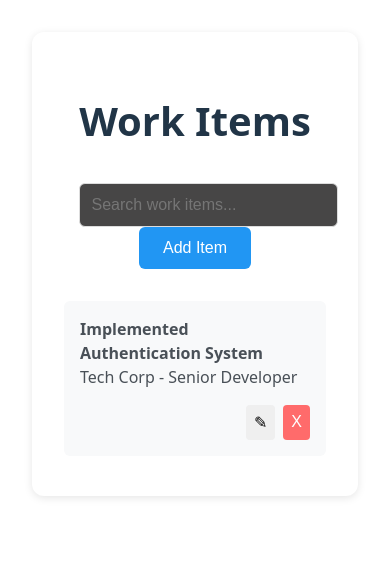
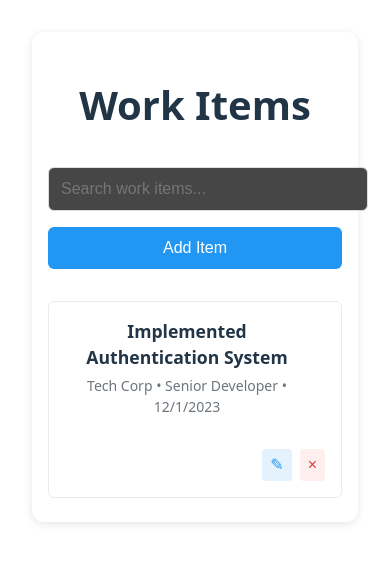
Before and after one commit to TeddyBonkerz/lister, a React (Vite) app: page / in a window 390 px wide. Shown: the top 562 px of the page. Built offline with nearby package versions, Linux system fonts and the light colour scheme.

Commit message:
PA: UI improvements

```diff
--- /dev/null
+++ b/src/Portfolio.css
@@ -0,0 +1,215 @@
+.portfolio {
+    max-width: 1000px;
+    margin: 0 auto;
+    padding: 2rem;
+    background: white;
+    border-radius: 12px;
+    box-shadow: 0 2px 8px rgba(0, 0, 0, 0.1);
+}
+
+.portfolio h1 {
+    color: #213547;
+    margin-bottom: 2rem;
+    font-size: 2.5rem;
+}
+
+.list-controls {
+    display: flex;
+    justify-content: space-between;
+    margin-bottom: 2rem;
+    align-items: center;
+    gap: 1rem;
+}
+
+.search-bar {
+    flex: 1;
+    max-width: 600px;
+}
+
+.search-input {
+    width: 100%;
+    padding: 0.75rem;
+    border: 1px solid #ddd;
+    border-radius: 6px;
+    font-size: 1rem;
+    transition: all 0.2s;
+    background: #474646;
+    color: #ffffff;
+}
+
+.search-input:focus {
+    outline: none;
+    border-color: #2196f3;
+}
+
+.add-button {
+    padding: 0.75rem 1.5rem;
+    background: #2196f3;
+    color: white;
+    border: none;
+    border-radius: 6px;
+    font-size: 1rem;
+    cursor: pointer;
+    transition: background-color 0.2s;
+    white-space: nowrap;
+}
+
+.add-button:hover {
+    background: #1976d2;
+}
+
+.task-list {
+    list-style: none;
+    padding: 0;
+    margin: 0;
+    display: flex;
+    flex-direction: column;
+    gap: 0.75rem;
+}
+
+.task-item {
+    display: flex;
+    align-items: flex-start;
+    justify-content: space-between;
+    padding: 1rem;
+    background: white;
+    border-radius: 6px;
+    transition: all 0.2s;
+    border: 1px solid #e9ecef;
+}
+
+.task-item:hover {
+    border-color: #2196f3;
+    box-shadow: 0 2px 8px rgba(33, 150, 243, 0.1);
+}
+
+.task-content {
+    flex: 1;
+    margin-right: 1rem;
+    cursor: pointer;
+}
+
+.task-header {
+    display: flex;
+    flex-direction: column;
+    gap: 0.25rem;
+}
+
+.task-title {
+    font-weight: 600;
+    color: #213547;
+    font-size: 1.1rem;
+}
+
+.task-meta {
+    color: #6c757d;
+    font-size: 0.875rem;
+}
+
+.task-preview {
+    margin-top: 1rem;
+    padding-top: 1rem;
+    border-top: 1px solid #e9ecef;
+}
+
+.task-description {
+    color: #495057;
+    margin: 0 0 0.75rem 0;
+    line-height: 1.5;
+}
+
+.task-impact {
+    color: #495057;
+    margin: 0 0 0.75rem 0;
+    padding: 0.75rem;
+    background: #f8f9fa;
+    border-radius: 4px;
+}
+
+.task-tags {
+    display: flex;
+    flex-wrap: wrap;
+    gap: 0.5rem;
+}
+
+.tech-tag,
+.tag {
+    font-size: 0.75rem;
+    padding: 0.25rem 0.75rem;
+    border-radius: 1rem;
+    white-space: nowrap;
+}
+
+.tech-tag {
+    background: #e3f2fd;
+    color: #1976d2;
+}
+
+.tag {
+    background: #f8f9fa;
+    color: #495057;
+}
+
+.task-buttons {
+    display: flex;
+    gap: 0.5rem;
+}
+
+.edit-button,
+.delete-button {
+    padding: 0.5rem;
+    border: none;
+    border-radius: 4px;
+    cursor: pointer;
+    font-size: 1rem;
+    line-height: 1;
+    transition: all 0.2s;
+}
+
+.edit-button {
+    color: #2196f3;
+    background: #e3f2fd;
+}
+
+.edit-button:hover {
+    background: #2196f3;
+    color: white;
+}
+
+.delete-button {
+    color: #dc3545;
+    background: #fee;
+}
+
+.delete-button:hover {
+    background: #dc3545;
+    color: white;
+}
+
+@media (max-width: 768px) {
+    .portfolio {
+        padding: 1rem;
+    }
+
+    .list-controls {
+        flex-direction: column;
+    }
+
+    .search-bar {
+        width: 100%;
+    }
+
+    .add-button {
+        width: 100%;
+    }
+
+    .task-item {
+        flex-direction: column;
+    }
+
+    .task-buttons {
+        margin-top: 1rem;
+        justify-content: flex-end;
+        width: 100%;
+    }
+}
--- a/src/Portfolio.tsx
+++ b/src/Portfolio.tsx
@@ -1,6 +1,7 @@
 import React, { useState } from 'react';
 import { createPortal } from 'react-dom';
 import WorkItemModal from './Modal/WorkItemModal.tsx';
+import './Portfolio.css';
 
 interface WorkItem {
     id: string;
@@ -33,6 +34,7 @@ function Portfolio() {
         }
     ]);
     const [searchQuery, setSearchQuery] = useState<string>('');
+    const [expandedItems, setExpandedItems] = useState<Set<string>>(new Set());
     const [modalState, setModalState] = useState<{
         isOpen: boolean;
         mode: 'add' | 'edit';
@@ -62,6 +64,23 @@ function Portfolio() {
 
     function deleteItem(id: string): void {
         setItems(items.filter(item => item.id !== id));
+        setExpandedItems(prev => {
+            const next = new Set(prev);
+            next.delete(id);
+            return next;
+        });
+    }
+
+    function toggleItemExpansion(id: string): void {
+        setExpandedItems(prev => {
+            const next = new Set(prev);
+            if (next.has(id)) {
+                next.delete(id);
+            } else {
+                next.add(id);
+            }
+            return next;
+        });
     }
 
     const filteredItems = items.filter(item => {
@@ -80,7 +99,7 @@ function Portfolio() {
     });
 
     return (
-        <div className='to-do-list'>
+        <div className='portfolio'>
             <h1>Work Items</h1>
             <div className='list-controls'>
                 <div className='search-bar'>
@@ -120,16 +139,39 @@ function Portfolio() {
             <ol className='task-list'>
                 {filteredItems.map((item) => (
                     <li key={item.id} className='task-item'>
-                        <div className='task-content'>
-                            <span className='task-text'>
-                                <strong>{item.title}</strong>
-                                <br />
-                                {item.company} - {item.role}
-                            </span>
+                        <div
+                            className='task-content'
+                            onClick={() => toggleItemExpansion(item.id)}
+                        >
+                            <div className='task-header'>
+                                <span className='task-title'>{item.title}</span>
+                                <span className='task-meta'>
+                                    {item.company} • {item.role} • {new Date(item.dateCompleted).toLocaleDateString()}
+                                </span>
+                            </div>
+
+                            {expandedItems.has(item.id) && (
+                                <div className='task-preview'>
+                                    <p className='task-description'>{item.description}</p>
+                                    {item.impact && (
+                                        <p className='task-impact'>
+                                            <strong>Impact:</strong> {item.impact}
+                                        </p>
+                                    )}
+                                    <div className='task-tags'>
+                                        {item.technologies.map((tech, index) => (
+                                            <span key={index} className='tech-tag'>{tech}</span>
+                                        ))}
+                                        {item.tags.map((tag, index) => (
+                                            <span key={index} className='tag'>{tag}</span>
+                                        ))}
+                                    </div>
+                                </div>
+                            )}
                         </div>
                         <div className='task-buttons'>
                             <button
-                                className='view-button'
+                                className='edit-button'
                                 onClick={() => setModalState({
                                     isOpen: true,
                                     mode: 'edit',
@@ -142,7 +184,7 @@ function Portfolio() {
                                 className='delete-button'
                                 onClick={() => deleteItem(item.id)}
                             >
-                                X
+                                ×
                             </button>
                         </div>
                     </li>
--- a/src/index.css
+++ b/src/index.css
@@ -156,7 +156,7 @@ body {
 
 .delete-button {
   background: #ff6b6b;
-  color: white;
+  color: #495057;
 }
 
 .delete-button:hover {
```
